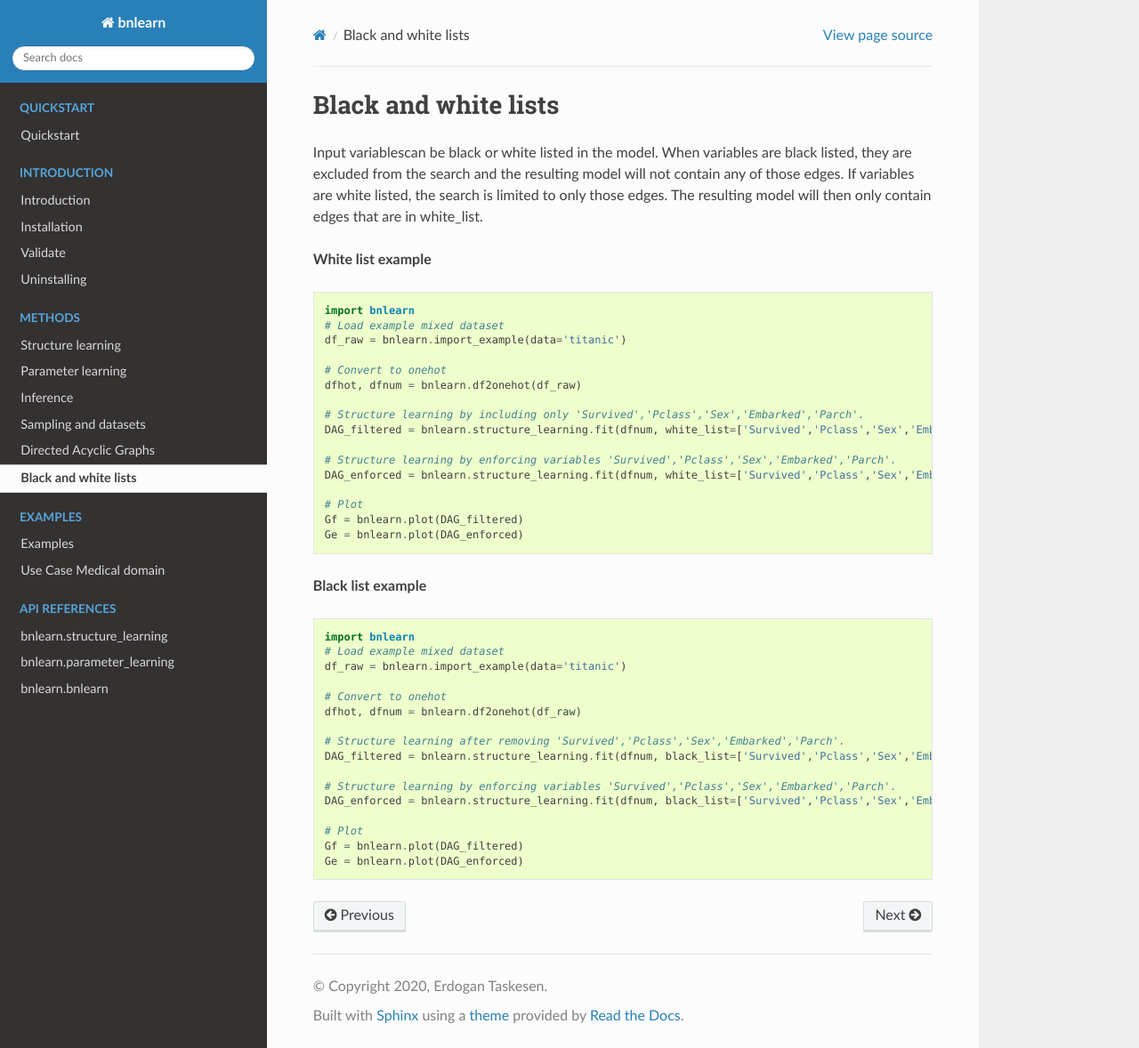
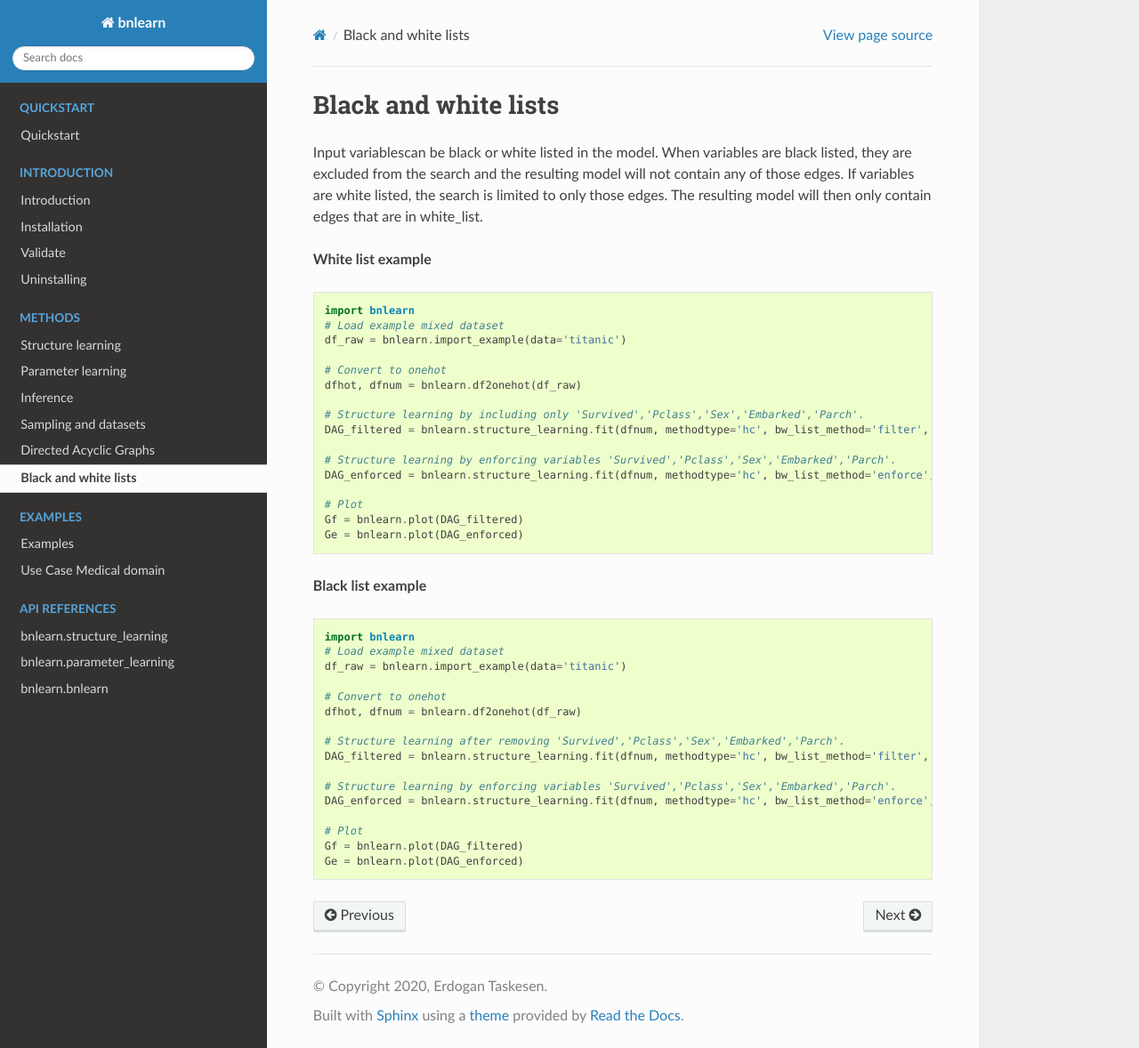
Before and after one commit to erdogant/bnlearn, a Sphinx documentation site: the page built from docs/source/whitelist_blacklist.rst, in a window 1280 px wide and 1178 px high. Shown: the whole window at 89% size. Built offline with Sphinx 7.4.7 and the Read the Docs theme 2.0.0, drawn with Linux system fonts in a browser that asks for light colours; pages that are not in the unit, such as notebooks, are missing from menus.

Commit message:
update sphinx docs

```diff
--- a/docs/source/whitelist_blacklist.rst
+++ b/docs/source/whitelist_blacklist.rst
@@ -16,10 +16,10 @@
     dfhot, dfnum = bnlearn.df2onehot(df_raw)
 
     # Structure learning by including only 'Survived','Pclass','Sex','Embarked','Parch'.
-    DAG_filtered = bnlearn.structure_learning.fit(dfnum, white_list=['Survived','Pclass','Sex','Embarked','Parch'], bw_list_method='filter')
+    DAG_filtered = bnlearn.structure_learning.fit(dfnum, methodtype='hc', bw_list_method='filter', white_list=['Survived','Pclass','Sex','Embarked','Parch'])
 
     # Structure learning by enforcing variables 'Survived','Pclass','Sex','Embarked','Parch'.
-    DAG_enforced = bnlearn.structure_learning.fit(dfnum, white_list=['Survived','Pclass','Sex','Embarked','Parch'], bw_list_method='enforce')
+    DAG_enforced = bnlearn.structure_learning.fit(dfnum, methodtype='hc', bw_list_method='enforce', white_list=['Survived','Pclass','Sex','Embarked','Parch'])
 
     # Plot
     Gf = bnlearn.plot(DAG_filtered)
@@ -39,10 +39,10 @@
     dfhot, dfnum = bnlearn.df2onehot(df_raw)
 
     # Structure learning after removing 'Survived','Pclass','Sex','Embarked','Parch'.
-    DAG_filtered = bnlearn.structure_learning.fit(dfnum, black_list=['Survived','Pclass','Sex','Embarked','Parch'], bw_list_method='filter')
+    DAG_filtered = bnlearn.structure_learning.fit(dfnum, methodtype='hc', bw_list_method='filter', black_list=['Survived','Pclass','Sex','Embarked','Parch'])
 
     # Structure learning by enforcing variables 'Survived','Pclass','Sex','Embarked','Parch'.
-    DAG_enforced = bnlearn.structure_learning.fit(dfnum, black_list=['Survived','Pclass','Sex','Embarked','Parch'], bw_list_method='enforce')
+    DAG_enforced = bnlearn.structure_learning.fit(dfnum, methodtype='hc', bw_list_method='enforce', black_list=['Survived','Pclass','Sex','Embarked','Parch'])
 
     # Plot
     Gf = bnlearn.plot(DAG_filtered)
```
